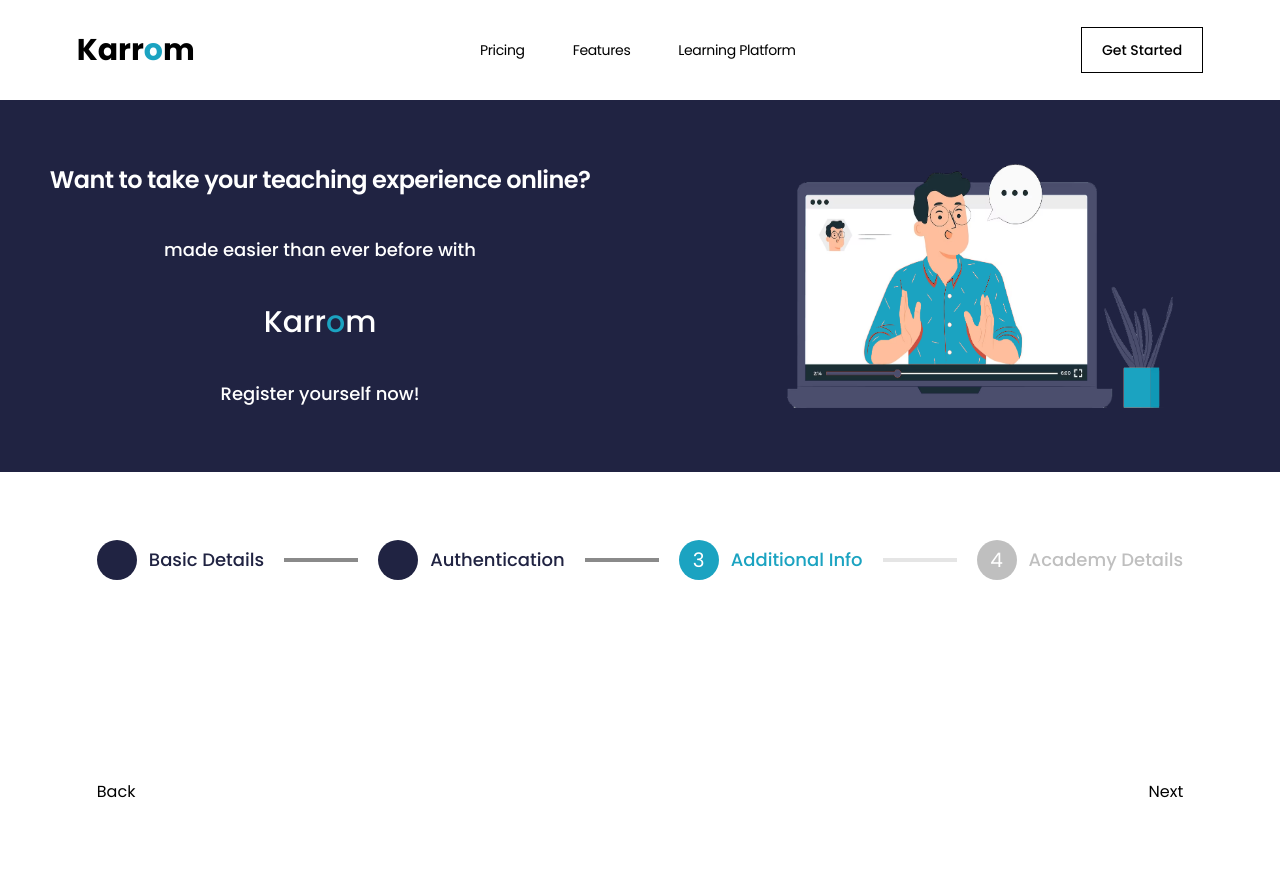
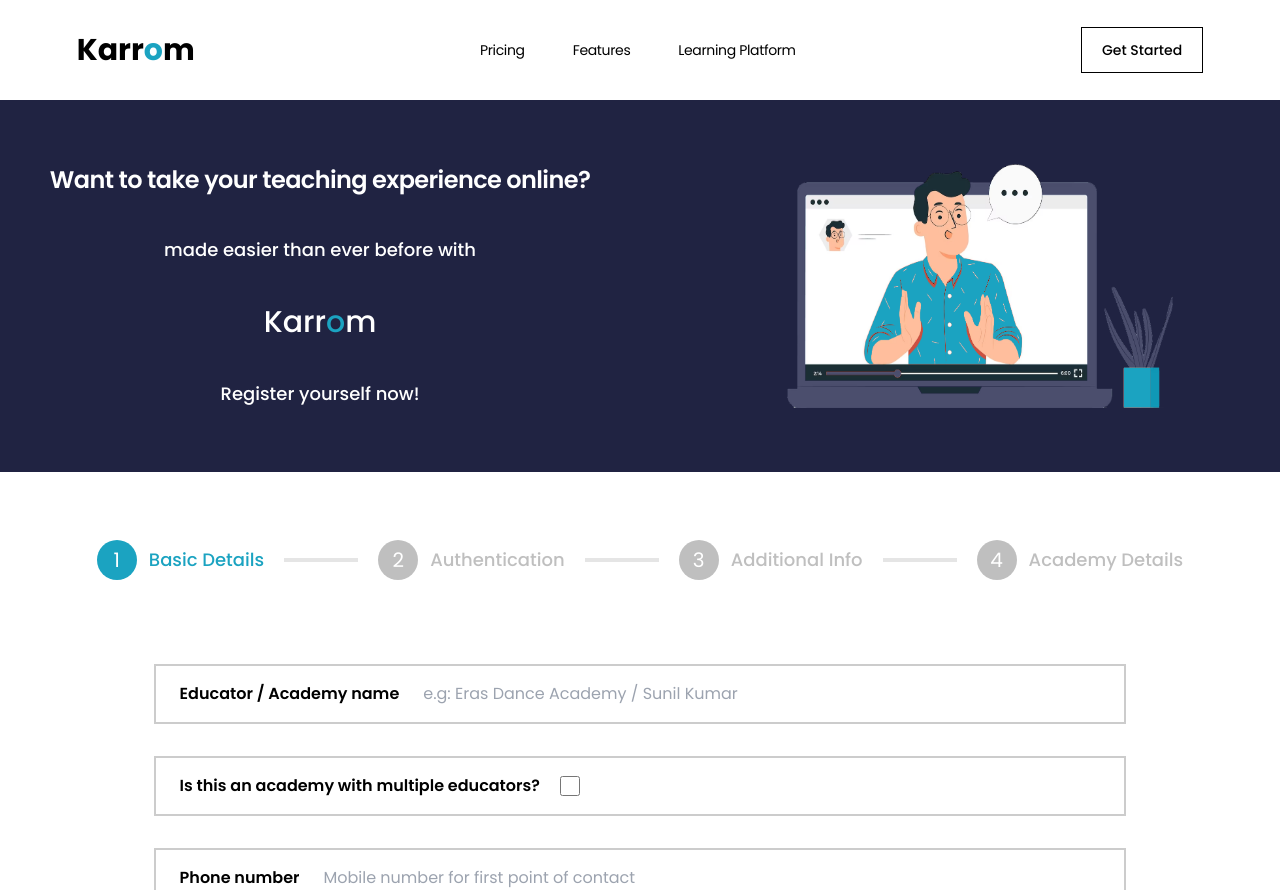
Before and after one commit to Karrom-Ed-Tech/educator-web-client, a React (Vite) app: page /register in a window 1280 px wide. Shown: the top 890 px of the page. Built offline with nearby package versions, Linux system fonts and the light colour scheme; some icons are missing.

Commit message:
started with multiform - implemented full logic

```diff
--- a/src/pages/RegisterPage/components/RegistrationForm.tsx
+++ b/src/pages/RegisterPage/components/RegistrationForm.tsx
@@ -1,29 +1,79 @@
-import { FormEventHandler, ReactNode, useState } from "react";
-import RegistrationInput from "./RegistrationInput";
+import { FormEventHandler, ReactNode, useRef, useState } from "react";
+import RegistrationInput, { RegistrationInputProps } from "./RegistrationInput";
 import MaterialIcon from "../../../common/MaterialIcon";
 import { twMerge } from "tailwind-merge";
 
-const formSteps: { title: string; element: ReactNode }[] = [
+const formSteps: { title: string; inputs: RegistrationInputProps[] }[] = [
   {
     title: "Basic Details",
-    element: <div />,
+    inputs: [
+      {
+        name: "name",
+        title: "Educator / Academy name",
+        placeholder: "e.g: Eras Dance Academy / Sunil Kumar",
+        constraints: { minLength: 5 },
+      },
+      {
+        name: "isAcademy",
+        title: "Is this an academy with multiple educators?",
+        type: "checkbox",
+        optional: true,
+      },
+      {
+        name: "mobile",
+        title: "Phone number",
+        placeholder: "Mobile number for first point of contact",
+        constraints: { pattern: `^(0|91)?[6-9][0-9]{9}$` },
+      },
+    ],
   },
   {
     title: "Authentication",
-    element: <div />,
+    inputs: [
+      {
+        name: "name",
+        title: "Educator / Academy name",
+      },
+    ],
   },
   {
     title: "Additional Info",
-    element: <div />,
+    inputs: [
+      {
+        name: "name",
+        title: "Educator / Academy name",
+      },
+    ],
   },
   {
     title: "Academy Details",
-    element: <div />,
+    inputs: [
+      {
+        name: "name",
+        title: "Educator / Academy name",
+      },
+    ],
   },
 ];
 
 export default function RegistrationForm() {
-  const [currentStep, setCurrentStep] = useState(2);
+  const [currentStep, setCurrentStep] = useState(0);
+  const [formData, setFormData] = useState<object>({});
+
+  const currentFormRef = useRef() as React.MutableRefObject<HTMLFormElement>;
+
+  function nextStepHandler() {
+    const isFormValid = currentFormRef.current.checkValidity();
+
+    if (isFormValid) {
+      setCurrentStep((step) =>
+        step < formSteps.length - 1 ? step + 1 : formSteps.length - 1
+      );
+    } else {
+      // Do something when the form is not valid
+      alert("wrong");
+    }
+  }
 
   return (
     <form className="min-h-[50vh] flex flex-col p-page py-12">
@@ -80,23 +130,35 @@ export default function RegistrationForm() {
         })}
       </div>
 
-      <div className="flex-1"></div>
+      <form
+        ref={currentFormRef}
+        className="flex-1 flex flex-col items-stretch px-[6vw] gap-y-8 py-16"
+      >
+        {formSteps[currentStep].inputs.map((input, i) => (
+          <RegistrationInput
+            key={i}
+            {...input}
+            onChange={(event) => {
+              setFormData((prev) => ({
+                ...prev,
+                [input.name]: event.target.value,
+              }));
+            }}
+          />
+        ))}
+      </form>
 
       <div className="flex justify-between p-5">
+        {currentStep !== 0 && (
           <button
             type="button"
             onClick={() => setCurrentStep((step) => (step > 1 ? step - 1 : 0))}
           >
             Back
           </button>
-        <button
-          type="button"
-          onClick={() =>
-            setCurrentStep((step) =>
-              step < formSteps.length - 1 ? step + 1 : formSteps.length - 1
-            )
-          }
-        >
+        )}
+        <div className="flex-1" />
+        <button type="button" onClick={nextStepHandler}>
           Next
         </button>
       </div>
--- a/src/pages/RegisterPage/components/RegistrationInput.tsx
+++ b/src/pages/RegisterPage/components/RegistrationInput.tsx
@@ -1,43 +1,78 @@
-import { useState } from "react";
+import { useEffect, useRef, useState } from "react";
 import MaterialIcon from "../../../common/MaterialIcon";
+import { twMerge } from "tailwind-merge";
 
-interface RegistrationInputProps {
-  placeholder: string;
-  icon: string;
+export interface RegistrationInputProps {
+  title: string;
   name: string;
-  password?: boolean;
-  showPasswordToggle?: boolean;
+  placeholder?: string;
+  type?: React.HTMLInputTypeAttribute;
   autoComplete?: string;
   onChange?: React.ChangeEventHandler<HTMLInputElement>;
+  optional?: boolean;
+  constraints?: {
+    min?: number;
+    max?: number;
+    minLength?: number;
+    maxLength?: number;
+    pattern?: string;
+  };
+  errorCheckFlag?: boolean;
 }
 
 export default function RegistrationInput(props: RegistrationInputProps) {
-  const [type, setType] = useState(props.password ? "password" : "text");
+  const inputRef = useRef() as React.MutableRefObject<HTMLInputElement>;
+  const [selectedOnce, setSelectedOnce] = useState(false);
+
+  useEffect(() => {}, [props.errorCheckFlag]);
 
   return (
-    <div className="flex w-[25vw] items-center gap-x-2 rounded-lg border-2 border-foreground border-opacity-40 p-2 focus-within:border-primary">
-      <MaterialIcon className="text-3xl" codepoint={props.icon} />
+    <div
+      className={twMerge(
+        "relative flex items-center py-4 px-6 border-2 border-front border-opacity-20",
+        selectedOnce &&
+          !inputRef.current.checkValidity() &&
+          "border-red-500 border-opacity-75"
+      )}
+    >
+      <p className="font-semibold">{props.title}</p>
       <input
         autoComplete={props.autoComplete}
-        type={type}
+        ref={inputRef}
+        type={props.type || "text"}
         name={props.name}
         placeholder={props.placeholder}
-        className="flex-1 border-none bg-transparent outline-none focus:outline-none"
+        className={twMerge(
+          "flex-1 outline-none selection:outline-none px-6",
+          props.type === "checkbox" && "flex-none ml-5 w-5 h-5"
+        )}
+        style={{ "--title-text": `"${props.title}"` } as React.CSSProperties}
         onChange={props.onChange}
+        required={!props.optional}
+        {...props.constraints}
+        onBlur={() => {
+          inputRef.current.value.length && setSelectedOnce(true);
+        }}
       />
-      {props.password && props.showPasswordToggle && (
-        <button
-          className=""
-          type="button"
-          onClick={() => setType(type === "password" ? "text" : "password")}
-        >
-          {type === "password" ? (
-            <MaterialIcon className="text-3xl" codepoint="e8f4" />
-          ) : (
-            <MaterialIcon className="text-3xl" codepoint="e8f5" />
-          )}
-        </button>
-      )}
+
+      {selectedOnce &&
+        (inputRef.current.checkValidity() ? (
+          <MaterialIcon
+            codepoint="e876"
+            className={twMerge(
+              "text-primary",
+              (false || props.type === "checkbox") && "hidden"
+            )}
+          />
+        ) : (
+          <div className="flex flex-col items-center text-red-500 bg-background absolute top-0 left-1 -translate-y-1/2 px-2">
+            <p className="text-xs">{inputRef.current.validationMessage}</p>
+          </div>
+        ))}
+
+      {/* <div className="absolute px-1 top-0 left-2 text-xs text-front -translate-y-1/2 bg-background z-1 peer-focus:text-primary">
+        {props.title}
+      </div> */}
     </div>
   );
 }
```
Lines whose indentation alone changed are shown as unchanged.
